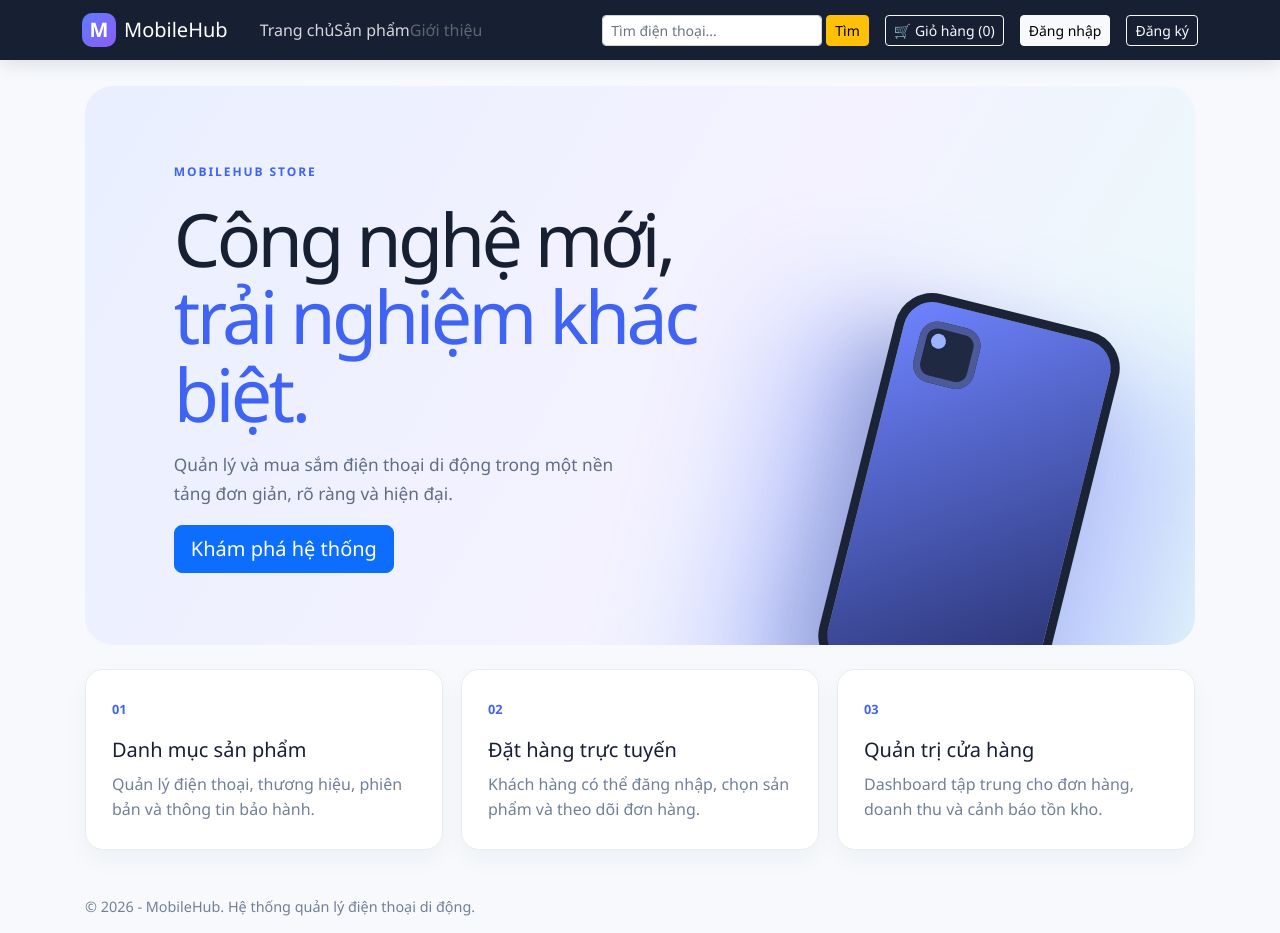
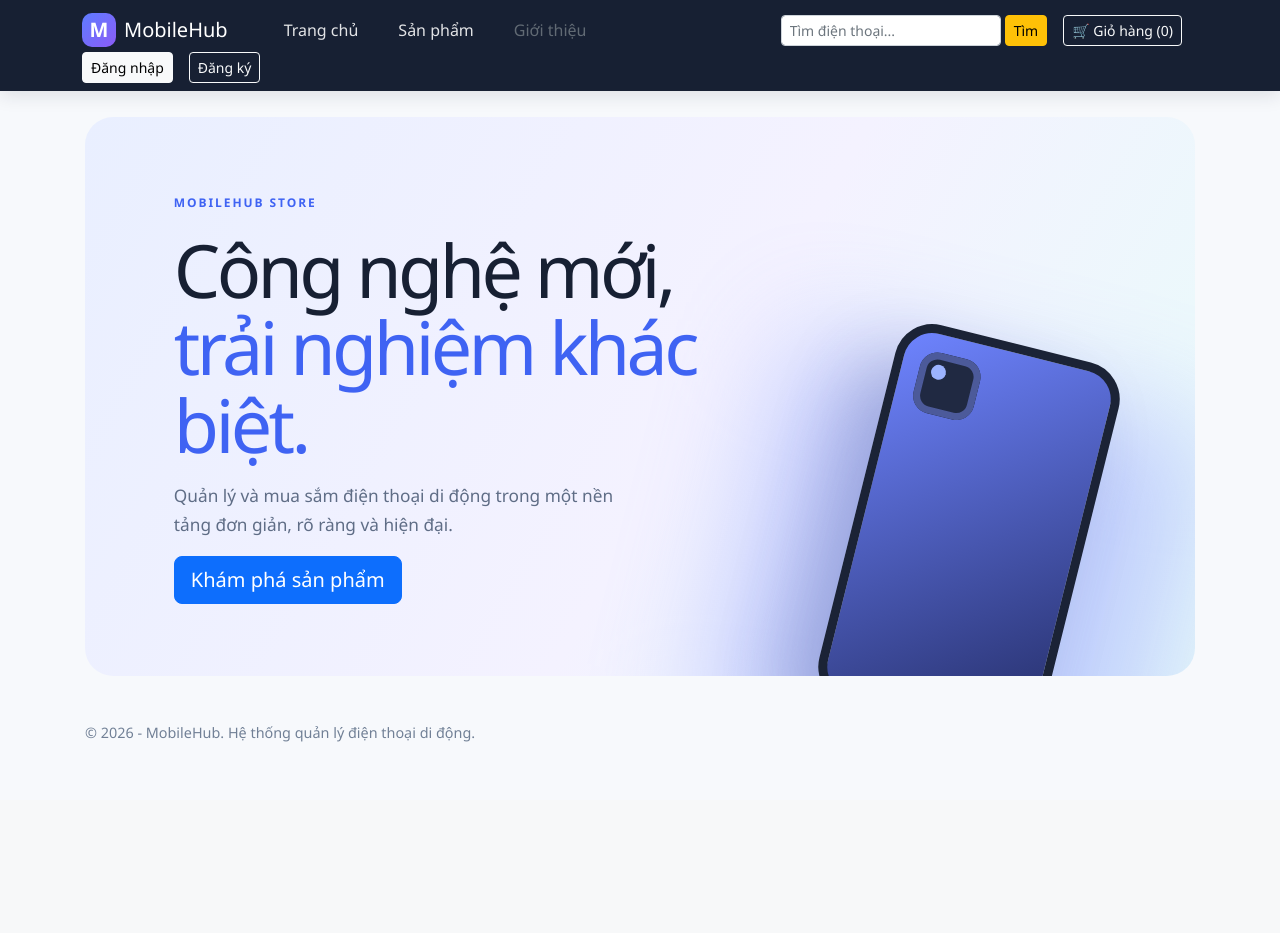
Before and after one commit to hbao024/Mobile-Phone-Management-Website, an ASP.NET MVC app: template DoAnLTWeb/QuanLiDienThoaiDD/QuanLiDienThoaiDD/Views/Home/Index.cshtml in a window 1280 px wide. After the commit the page ends 742 px from the top, so only its background shows below. Run offline with ASP.NET Core 8 and stand-ins for ASP.NET MVC 5, Linux system fonts and the light colour scheme; the template is opened without the code that fills it, so the values that code supplies are empty; the project's own start-up code is not run, and a stand-in starts its controllers and pages; some libraries are stand-ins or nearby versions.

Commit message:
fix(ui): adjust navbar spacing and remove 3 module cards from homepage

```diff
--- a/DoAnLTWeb/QuanLiDienThoaiDD/QuanLiDienThoaiDD/Content/Site.css
+++ b/DoAnLTWeb/QuanLiDienThoaiDD/QuanLiDienThoaiDD/Content/Site.css
@@ -12,8 +12,8 @@ body { color: var(--ink); background: var(--surface); font-family: "Segoe UI", A
 input, select, textarea { max-width: 280px; }
 .mobile-navbar { background: #172033; box-shadow: 0 4px 18px rgba(23, 32, 51, .12); }
 .mobile-navbar .navbar-brand, .mobile-navbar .nav-link, .mobile-navbar .navbar-user { color: #fff; }
-.mobile-navbar .nav-link { opacity: .82; }
-.mobile-navbar .nav-link:hover { opacity: 1; }
+.mobile-navbar .nav-link { padding: 6px 14px; border-radius: 6px; opacity: .88; transition: background-color .15s ease, opacity .15s ease; }
+.mobile-navbar .nav-link:hover { opacity: 1; background-color: rgba(255, 255, 255, .1); }
 .navbar-user { font-size: .9rem; opacity: .88; }
 .brand-mark, .user-avatar { display: inline-flex; align-items: center; justify-content: center; width: 34px; height: 34px; border-radius: 10px; color: #fff; background: linear-gradient(135deg, #5e7cff, #8b5cf6); font-weight: 800; }
 footer { margin-top: 46px; color: var(--muted); font-size: .9rem; }
--- a/DoAnLTWeb/QuanLiDienThoaiDD/QuanLiDienThoaiDD/Views/Home/Index.cshtml
+++ b/DoAnLTWeb/QuanLiDienThoaiDD/QuanLiDienThoaiDD/Views/Home/Index.cshtml
@@ -8,17 +8,11 @@
             <span class="eyebrow">MOBILEHUB STORE</span>
             <h1>Công nghệ mới,<br /><span>trải nghiệm khác biệt.</span></h1>
             <p>Quản lý và mua sắm điện thoại di động trong một nền tảng đơn giản, rõ ràng và hiện đại.</p>
-            <a href="#modules" class="btn btn-primary btn-lg">Khám phá hệ thống</a>
+            <a href="@Url.Action("Index", "SanPham")" class="btn btn-primary btn-lg">Khám phá sản phẩm</a>
         </div>
         <div class="hero-device" aria-hidden="true">
             <div class="device-glow"></div>
             <div class="device-shape"><div class="device-camera"></div></div>
         </div>
     </section>
-
-    <section id="modules" class="module-grid">
-        <div class="module-card"><span class="module-number">01</span><h2>Danh mục sản phẩm</h2><p>Quản lý điện thoại, thương hiệu, phiên bản và thông tin bảo hành.</p></div>
-        <div class="module-card"><span class="module-number">02</span><h2>Đặt hàng trực tuyến</h2><p>Khách hàng có thể đăng nhập, chọn sản phẩm và theo dõi đơn hàng.</p></div>
-        <div class="module-card"><span class="module-number">03</span><h2>Quản trị cửa hàng</h2><p>Dashboard tập trung cho đơn hàng, doanh thu và cảnh báo tồn kho.</p></div>
-    </section>
 </main>
--- a/DoAnLTWeb/QuanLiDienThoaiDD/QuanLiDienThoaiDD/Views/Shared/_Layout.cshtml
+++ b/DoAnLTWeb/QuanLiDienThoaiDD/QuanLiDienThoaiDD/Views/Shared/_Layout.cshtml
@@ -26,10 +26,10 @@
                 <span>MobileHub</span>
             </a>
 
-            <ul class="navbar-nav flex-row flex-grow-1 ms-3">
-                <li>@Html.ActionLink("Trang chủ", "Index", "Home", new { area = "" }, new { @class = "nav-link" })</li>
-                <li>@Html.ActionLink("Sản phẩm", "Index", "SanPham", new { area = "" }, new { @class = "nav-link" })</li>
-                <li><span class="nav-link text-muted">Giới thiệu</span></li>
+            <ul class="navbar-nav flex-row flex-grow-1 ms-4 gap-2">
+                <li class="nav-item">@Html.ActionLink("Trang chủ", "Index", "Home", new { area = "" }, new { @class = "nav-link px-3" })</li>
+                <li class="nav-item">@Html.ActionLink("Sản phẩm", "Index", "SanPham", new { area = "" }, new { @class = "nav-link px-3" })</li>
+                <li class="nav-item"><span class="nav-link px-3 text-muted">Giới thiệu</span></li>
             </ul>
 
             <form class="d-flex me-3" action="@Url.Action("TimKiem", "SanPham", new { area = "" })" method="get">
```
